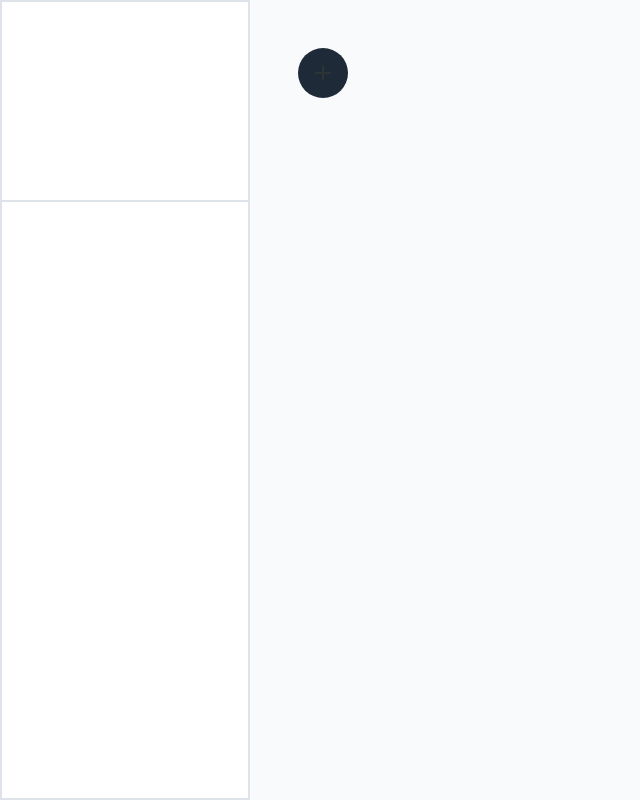
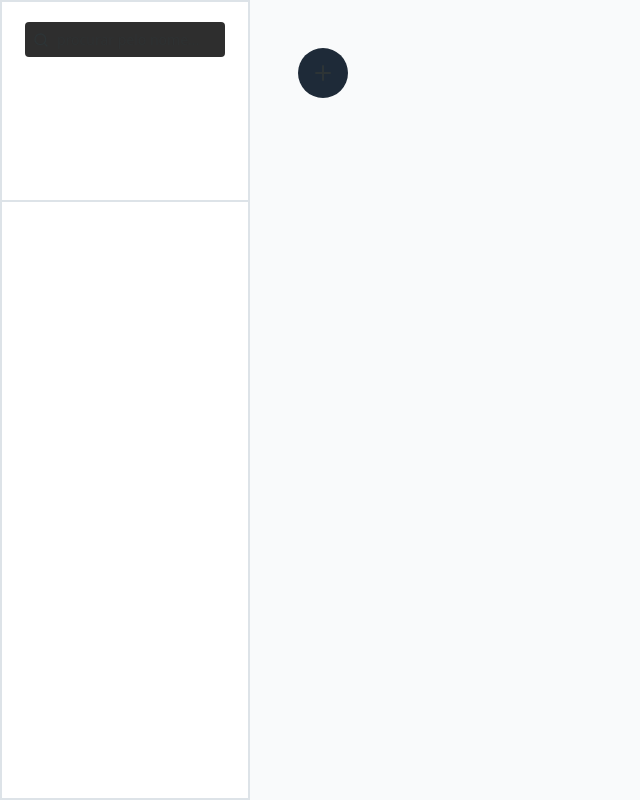
Before and after one commit to GabrielPanjos/Personal-Organizer, a React (Vite) app: page / in a window 1280 px wide. Shown: the whole page, without its empty margins (0-640 px from the left). Built offline with nearby package versions, Linux system fonts and the light colour scheme.

Commit message:
adicionado input. (Falta tentar centralizar mais o placeholder

```diff
--- a/src/pages/Home.jsx
+++ b/src/pages/Home.jsx
@@ -1,12 +1,21 @@
 import React from "react";
 import SideBar from "../components/SideBar";
 import Button from "../components/Button";
+import { Search } from "lucide-react";
 
 function Home() {
   return (
     <div className="flex gap-12 h-screen w-screen bg-[#F9FAFB] dark:bg-[#121212] text-[#2D3436] dark:text-[#ECEFF1] ">
       <SideBar>
-        <div className=" w-full h-[200px] bg-[#FFFFFF] dark:bg-[#1E1E1E] border-b-2 border-[#DDE3E8] dark:border-[#2E2E2E] "></div>
+        <div className="flex justify-around w-full h-[200px] bg-[#FFFFFF] dark:bg-[#1E1E1E] border-b-2 border-[#DDE3E8] dark:border-[#2E2E2E] ">
+          <div className="relative">
+            <Search className="absolute left-2 top-9.5 transform -translate-y-1/2 w-4 h-4" />
+            <input
+              className="flex items-center pl-8 mt-5 w-[200px] text-[14px] h-[35px] bg-[#2E2E2E] rounded"
+              placeholder="procurar pelo nome..."
+            ></input>
+          </div>
+        </div>
       </SideBar>
       <Button />
     </div>
```
